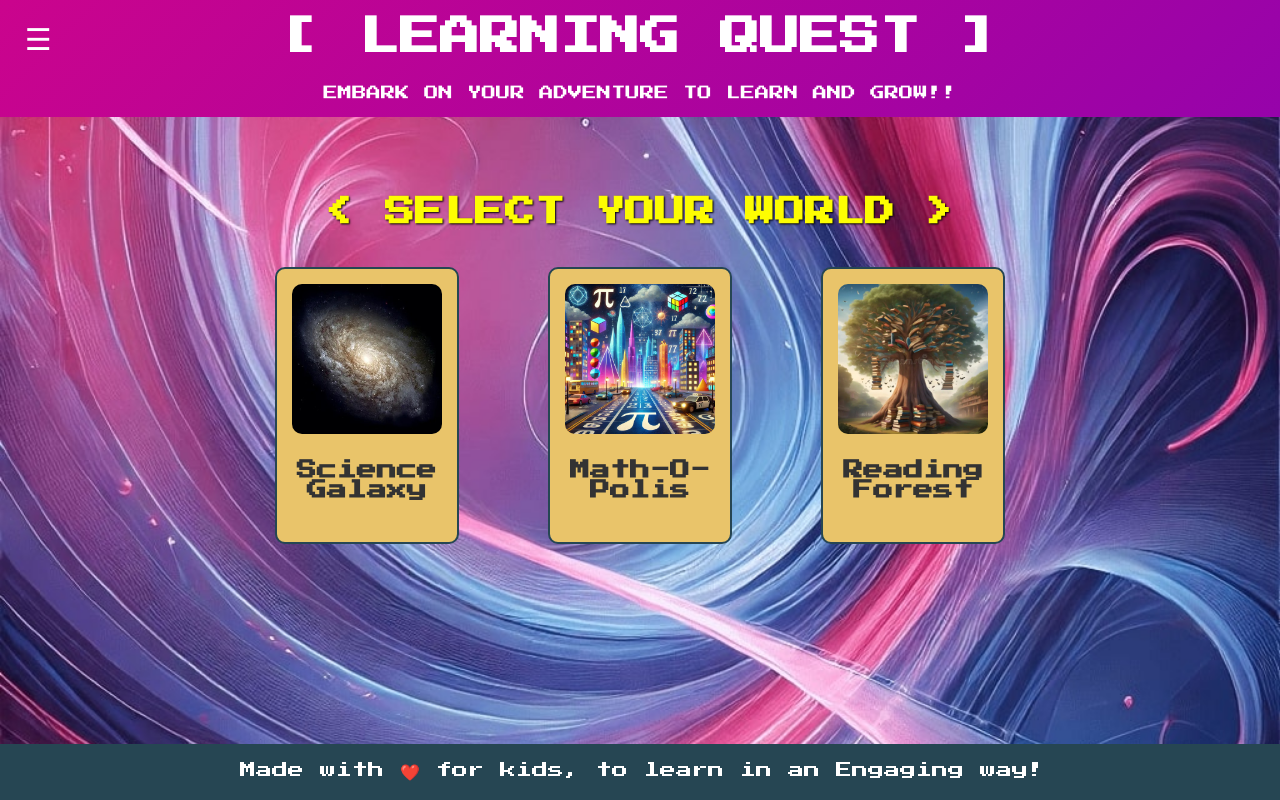
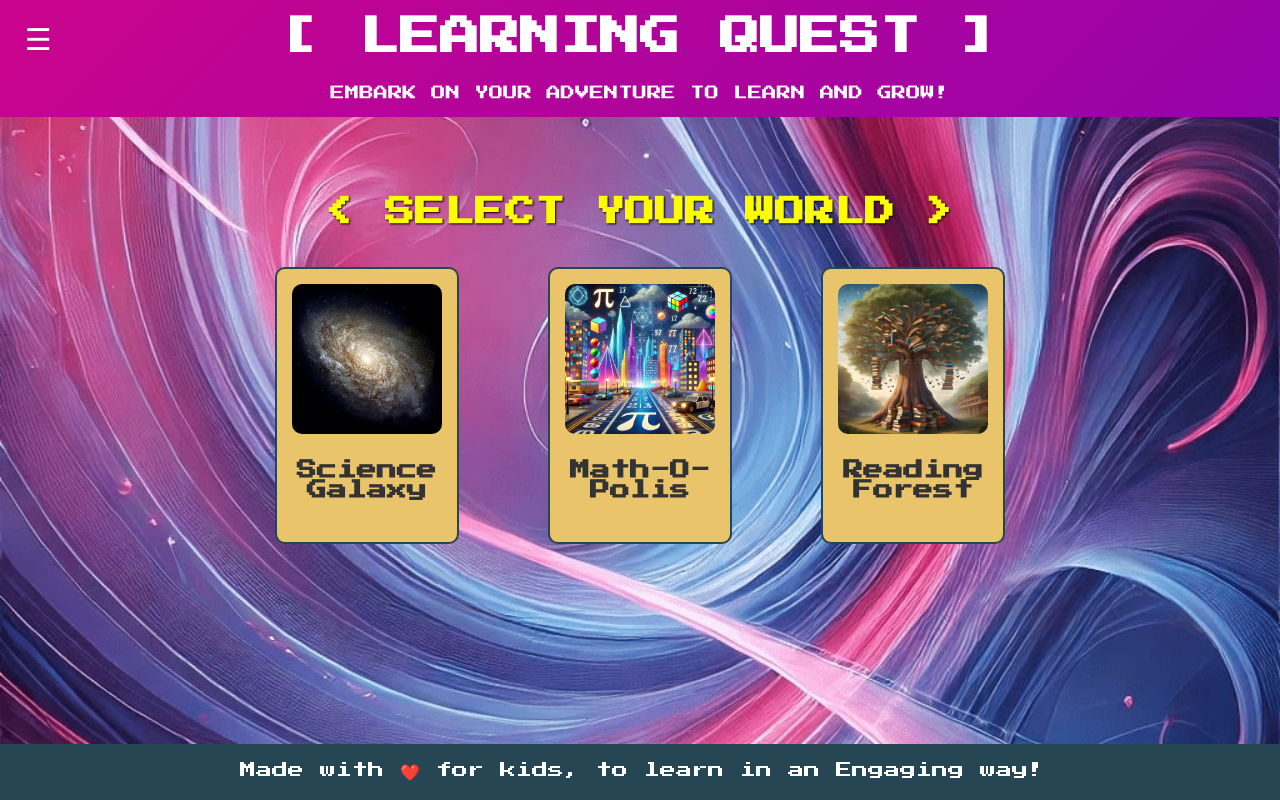
Before and after one commit to yogeshsahu925/Matlab-Verse-Project-G-72, a plain HTML site: page index.html in a window 1280 px wide. Drawn offline with Linux system fonts and the light colour scheme.

Commit message:
Update index.html

```diff
--- a/index.html
+++ b/index.html
@@ -285,7 +285,7 @@ footer {
 <body>
     <header>
         <h1>[ LEARNING QUEST ] </h1>
-        <p>EMBARK ON YOUR ADVENTURE TO LEARN AND GROW!!</p>
+        <p>EMBARK ON YOUR ADVENTURE TO LEARN AND GROW!</p>
     </header>
     <main>
         <section class="worlds">
```
